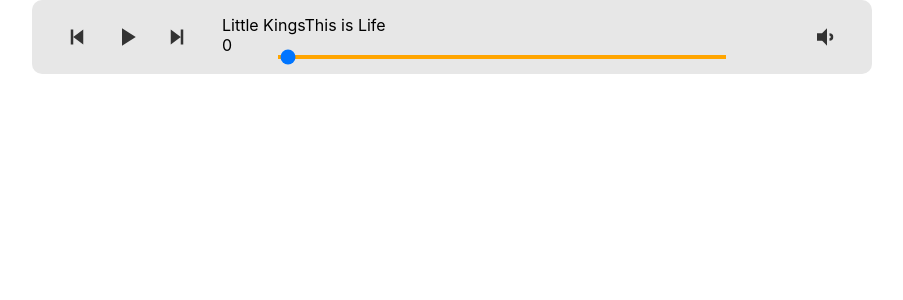
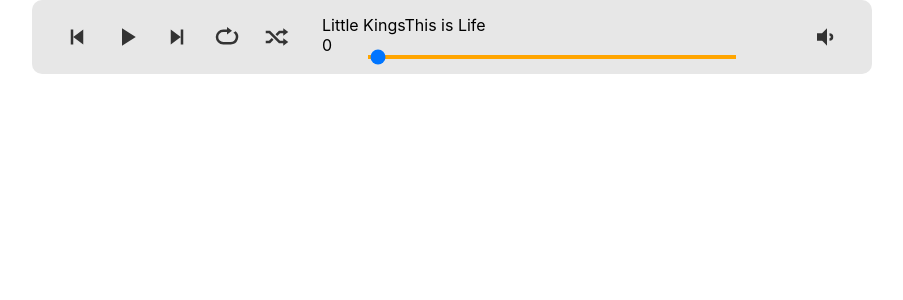
Before and after one commit to Yevgeniy-Ten/audio-player-react, a React (Create React App) app: page / in a window 1280 px wide. Shown: the top 300 px of the page, without its empty margins (188-1091 px from the left). Built offline with nearby package versions, Linux system fonts and the light colour scheme.

Commit message:
#8 Add loop functional

```diff
--- a/src/components/Music/Music.js
+++ b/src/components/Music/Music.js
@@ -5,7 +5,7 @@ import MusicProgress from "../MusicControls/MusicProgress/MusicProgress";
 const Music = ({audioRef, currentAudio, audioProgressRef, nextAudio, currentTimeUpdater,setCurrentTime}) => {
     return (
         <div className="Music">
-            <audio onTimeUpdate={() => currentTimeUpdater()} onEnded={nextAudio}
+            <audio loop={currentAudio.isLoop} onTimeUpdate={() => currentTimeUpdater()} onEnded={nextAudio}
                    ref={audioRef}>
                 <source src={currentAudio.path} type="audio/mp3"/>
             </audio>
--- a/src/components/MusicControls/MusicControls.css
+++ b/src/components/MusicControls/MusicControls.css
@@ -37,3 +37,15 @@
 .NextBtn {
     background-image: url("../../design/next-i.svg");
 }
+
+.ShuffleBtn {
+    background-image: url("../../design/shuffle-i.svg");
+}
+
+.LoopBtn {
+    background-image: url("../../design/repeat-i.svg");
+}
+
+.LoopBtn.Looped {
+    background-color: red;
+}
--- a/src/components/MusicControls/MusicControls.js
+++ b/src/components/MusicControls/MusicControls.js
@@ -1,16 +1,22 @@
 import React from 'react';
 import "./MusicControls.css"
 
-const MusicControls = ({togglePlay, isPlayed, nextAudio, prevAudio}) => {
-    const playBtnClasses = ["MusicBtn PlayBtn"]
+const MusicControls = ({togglePlay, isPlayed, nextAudio, prevAudio, toggleLoop, isLooped}) => {
+    const playBtnClasses = ["MusicBtn", "PlayBtn"]
     if (isPlayed) {
         playBtnClasses.push("stop")
+    }
+    const loopBtnClasses = ["MusicBtn", "LoopBtn"]
+    if (isLooped) {
+        loopBtnClasses.push("Looped")
     }
     return (
         <div className="MusicControls">
             <button onClick={prevAudio} className="MusicBtn PrevBtn"></button>
             <button onClick={togglePlay} className={playBtnClasses.join(" ")}></button>
             <button onClick={nextAudio} className="MusicBtn NextBtn"></button>
+            <button onClick={toggleLoop} className={loopBtnClasses.join(" ")}></button>
+            <button onClick={nextAudio} className="MusicBtn ShuffleBtn"></button>
         </div>
     )
 }
--- a/src/containers/MusicApp/MusicApp.js
+++ b/src/containers/MusicApp/MusicApp.js
@@ -1,4 +1,4 @@
-import React, {useCallback, useEffect, useMemo, useRef, useState} from 'react';
+import React, {useEffect, useRef, useState} from 'react';
 import "./MusicApp.css"
 import MusicControls from "../../components/MusicControls/MusicControls";
 import Music from "../../components/Music/Music";
@@ -7,7 +7,7 @@ import MusicVolume from "../../components/MusicControls/MusicVolume/MusicVolume"
 const secondsInMinutes = (time) => {
     return (time / 60).toFixed(2)
 }
-const MusicApp = (factory, deps) => {
+const MusicApp = () => {
     const [currentAudio, setCurrentAudio] = useState({
         id: 1,
         path: "./musics/LittleKings-This-IsLife.mp3",
@@ -46,6 +46,8 @@ const MusicApp = (factory, deps) => {
         },
     }
     ])
+    const [isLoop, setIsLoop] = useState(false)
+    const [isShuffle, setIsShuffle] = useState(false)
     const [isPlayed, setIsPlayed] = useState(false)
     const audioRef = useRef();
     const audioProgressRef = useRef();
@@ -67,12 +69,30 @@ const MusicApp = (factory, deps) => {
     // установка нового значения ползунка
     useEffect(() => {
         audioProgressRef.current.value = currentAudio.currentTime;
-
     }, [currentAudio.currentTime])
-
+    const audioHandler = (audio) => {
+        return {
+            ...audio,
+            timeIn: {
+                seconds: 0,
+                minutes: 0,
+            },
+            currentTime: 0,
+            audioProgress: 0,
+        }
+    }
     // обработка звука
     const volumeProgressHandle = () => {
         audioRef.current.volume = volumeProgressRef.current.value;
+    }
+    const toggleLoop = () => {
+        if (isLoop) {
+            audioRef.current.loop = false;
+            setIsLoop(prev => !prev)
+        } else {
+            audioRef.current.loop = true;
+            setIsLoop(prev => !prev)
+        }
     }
     // обработка прогресса музыки
     const currentTimeUpdater = () => {
@@ -99,7 +119,7 @@ const MusicApp = (factory, deps) => {
         if (currentAudio.id !== audios[0].id) {
             const prevAudioI = currentAudio.id - 1
             const newCurrAudio = audios[prevAudioI]
-            setCurrentAudio(newCurrAudio)
+            setCurrentAudio(audioHandler(newCurrAudio))
             audioRef.current.src = newCurrAudio.path;
             if (isPlayed) {
                 audioRef.current.play()
@@ -110,7 +130,7 @@ const MusicApp = (factory, deps) => {
         if (currentAudio.id !== audios[audios.length - 1].id) {
             const nextAudioI = currentAudio.id + 1
             const newCurrAudio = audios[nextAudioI]
-            setCurrentAudio(newCurrAudio)
+            setCurrentAudio(audioHandler(newCurrAudio))
             audioRef.current.src = newCurrAudio.path;
             if (isPlayed) {
                 audioRef.current.play()
@@ -133,7 +153,8 @@ const MusicApp = (factory, deps) => {
     return (
         <div className="MusicApp">
             <MusicControls prevAudio={prevAudio} nextAudio={nextAudio}
-                           togglePlay={togglePlay} isPlayed={isPlayed}/>
+                           togglePlay={togglePlay} isPlayed={isPlayed}
+                           toggleLoop={toggleLoop} isLooped={isLoop}/>
             <Music nextAudio={nextAudio}
                    currentTimeUpdater={currentTimeUpdater}
                    audioProgressRef={audioProgressRef}
```
Also changed, not shown: src/components/Music/Music.css (line endings or trailing spaces), src/design/repeat-i.svg (added), src/design/shuffle-i.svg (added).
